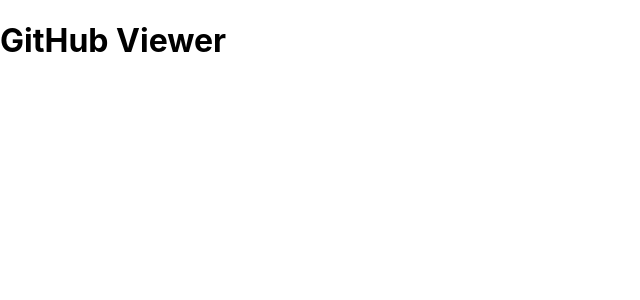
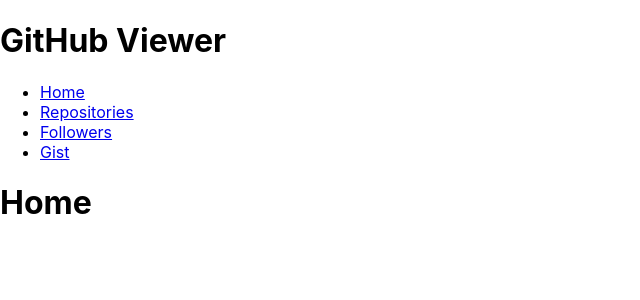
Before and after one commit to chidiebereojingwa/github_userSearch, a React (Create React App) app: page / in a window 1280 px wide. Shown: the top 300 px of the page, without its empty margins (0-640 px from the left). Built offline with nearby package versions, Linux system fonts and the light colour scheme.

Commit message:
Add Routers

```diff
--- a/package.json
+++ b/package.json
@@ -19,7 +19,7 @@
     "web-vitals": "^1.1.1"
   },
   "scripts": {
-    "start": "react-scripts start",
+    "start": "react-scripts --openssl-legacy-provider start",
     "build": "react-scripts build",
     "test": "react-scripts test",
     "eject": "react-scripts eject"
--- a/src/App.tsx
+++ b/src/App.tsx
@@ -1,11 +1,52 @@
 import './App.css';
 import React from 'react';
+import {
+  BrowserRouter as Router,
+  Switch,
+  Route,
+  Link,
+  Redirect,
+} from "react-router-dom";
 
 function App() {
 
   return (
     <div className="App">
       <h1>GitHub Viewer</h1>
+      <Router>
+        <nav>
+          <ul>
+            <li>
+              <Link to="/">Home</Link>
+            </li>
+            <li>
+              <Link to="/repositories">Repositories</Link>
+            </li>
+            <li>
+              <Link to="/followers">Followers</Link>
+            </li>
+            <li>
+              <Link to="/gists">Gist</Link>
+            </li>
+          </ul>
+        </nav>
+        <main>
+          <switch>
+            <Route exact path="/">
+              <h1>Home</h1>
+            </Route>
+            <Route path="/repositories">
+              <h1>Repositories</h1>
+            </Route>
+            <Route path="/followers">
+              <h1>Followers</h1>
+            </Route>
+            <Route path="/gists">
+              <h1>Gist</h1>
+            </Route>
+          </switch>
+        </main>
+      </Router>
     </div>
   );
 }
```
Also changed, not shown: 1 other file (tests, documents, lock files or other folders).
